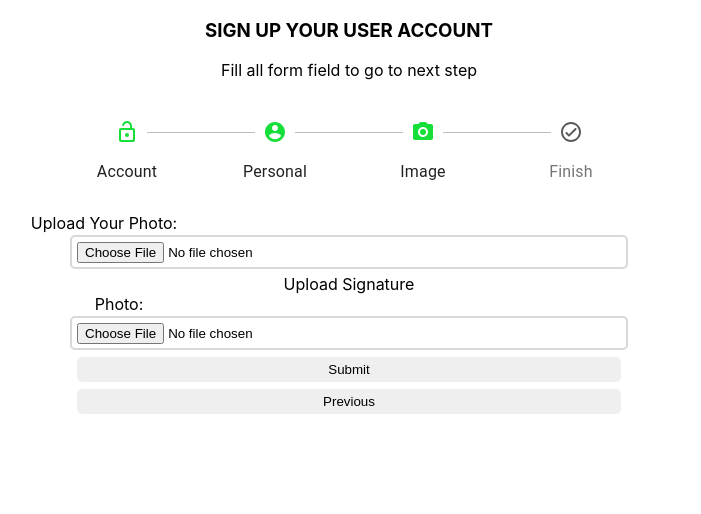
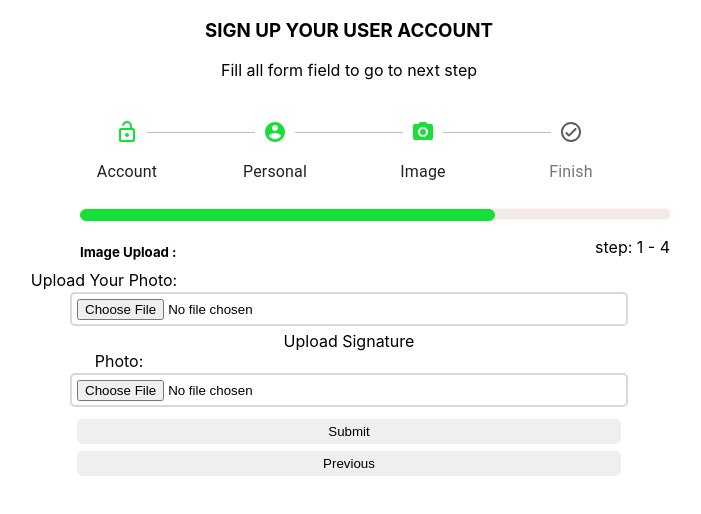
Before and after one commit to unusali1/multistep-user-signup, a React (Create React App) app: page /imageStep in a window 1280 px wide. Shown: the top 514 px of the page, without its empty margins (291-992 px from the left). Built offline with nearby package versions, Linux system fonts and the light colour scheme.

Commit message:
progressbar add

```diff
--- a/src/App.css
+++ b/src/App.css
@@ -32,7 +32,7 @@
   width: 85%;
   height: 25px;
   padding: 2px;
-  margin-top: 2px;
+  margin-top: 7px;
   border: none;
   border-radius: 5px;
   padding: 5px;
@@ -84,3 +84,26 @@
   border-radius: 5px;
   padding: 5px;
  }
+
+ .progressbar {
+  width: 590px;
+  height: 10px;
+  margin-bottom: 50px;
+  margin-left: 50px;
+  background-color: rgb(243, 233, 233);
+
+  border: 1px solid rgb(250, 243, 243);
+  border-radius: 10px 10px 10px 10px;
+}
+
+.progressbar div {
+  width: 33.3%;
+  height: 100%;
+  background-color: rgb(23, 223, 57);
+  border: 0.1px solid rgb(23, 223, 57);
+  border-radius: 10px 10px 10px 10px;
+}
+.step{
+  display: flex;
+  justify-content: space-between;
+}
--- a/src/Components/AccountStep.js
+++ b/src/Components/AccountStep.js
@@ -1,9 +1,13 @@
-import React from 'react'
+import React, { useContext } from 'react'
 import { useNavigate } from 'react-router-dom'
 import Progress from './Progress';
+import { multistepContext } from '../StepContext'
 
 const AccountStep = () => {
   const navigate = useNavigate();
+  const { setStep, userData, setUserData } = useContext(multistepContext)
+  const { currentStep } = useContext(multistepContext);
+
   const handleChange = (e) => {
     e.preventDefault();
     navigate("/personalStep");
@@ -11,12 +15,24 @@ const AccountStep = () => {
   return (
     <div className='App' >
       <Progress activeStep={0} />
+      <div className="progressbar">
+        <div
+          style={{ width: currentStep === 1 ? "25%" : "50%" }}
+        ></div>
+        <section className='step'>
+          <h5>Account Information :</h5>
+          <p>step: {setStep(1)}1 - 4</p>
+
+        </section>
+      </div>
       <div className="mx-2 w-full flex-1">
         <label className="inputfiledlebel">Email:*</label>
         <div >
 
           <input
             type="email"
+            onChange={(e) => setUserData({ ...userData, "email": e.target.value })}
+            value={userData["email"]}
             name="email"
             placeholder="Email Id"
             pattern="/\S+@\S+\.\S+/"
@@ -29,6 +45,8 @@ const AccountStep = () => {
         <label className="namelebel">UserName:*</label>
         <div>
           <input
+            onChange={(e) => setUserData({ ...userData, "username": e.target.value })}
+            value={userData["username"]}
             name="username"
             placeholder="Username"
             pattern="([A-Z])[\w+.]{1,}"
@@ -41,6 +59,8 @@ const AccountStep = () => {
         <label className="passwordlabel">Password:*</label>
         <div>
           <input
+            onChange={(e) => setUserData({ ...userData, "password": e.target.value })}
+            value={userData["password"]}
             name="password"
             placeholder="Password"
             type="password"
@@ -53,6 +73,8 @@ const AccountStep = () => {
         <label className="confirmlebel">Confirm Password:*</label>
         <div >
           <input
+            onChange={(e) => setUserData({ ...userData, "confirmpassword": e.target.value })}
+            value={userData["confirmpassword"] || ""}
             name="confirmpassword"
             placeholder="Confirm Password"
             type="password"
--- a/src/Components/FinishStep.js
+++ b/src/Components/FinishStep.js
@@ -1,10 +1,23 @@
-import React from 'react'
+import React, { useContext } from 'react'
 import Progress from './Progress'
+import { multistepContext } from '../StepContext'
 
 const FinishStep = () => {
+    const { setStep} = useContext(multistepContext)
+    const {currentStep}= useContext(multistepContext);
     return (
         <div className="App">
             <Progress activeStep={3} />
+            <div className="progressbar">
+        <div
+          style={{ width: currentStep=== 1 ? "100%" : "100%"  }}
+        ></div>
+       <section className='step'>
+       <h5>Finish :</h5>
+       <p>step: {setStep(1)}1 - 4</p>
+
+       </section>
+      </div>
             <div>
                 <h4>SUCCESS!</h4>
                 <h6> Your Have <br></br>Successfully <br></br>Signed Up.</h6>
--- a/src/Components/ImageStep.js
+++ b/src/Components/ImageStep.js
@@ -1,9 +1,12 @@
-import React from 'react'
+import React, { useContext } from 'react'
 import { useNavigate } from 'react-router-dom';
 import Progress from './Progress';
+import { multistepContext } from '../StepContext'
 
 const ImageStep = () => {
   const navigate = useNavigate();
+  const { setStep, userData, setUserData } = useContext(multistepContext)
+  const { currentStep } = useContext(multistepContext);
   const handleChange = () => {
     navigate("/finishStep")
   }
@@ -13,11 +16,22 @@ const ImageStep = () => {
   return (
     <div className='App'>
       <Progress activeStep={2} />
-    <div className="inputcontainer">
+      <div className="progressbar">
+        <div
+          style={{ width: currentStep === 3 ? "75%" : "70%" }}
+        ></div>
+        <section className='step'>
+          <h5>Image Upload :</h5>
+          <p>step: {setStep(1)}1 - 4</p>
+
+        </section>
+      </div>
+      <div className="inputcontainer">
         <label className="imagelabel">Upload Your Photo:</label>
         <div>
           <input
-
+            onChange={(e) => setUserData({ ...userData, "image": e.target.value })}
+            value={userData["image"]}
             name="image"
             type="file"
             className="imageinput"
@@ -29,7 +43,8 @@ const ImageStep = () => {
         <label className="signaturelabel"> Upload Signature Photo:</label>
         <div>
           <input
-
+            onChange={(e) => setUserData({ ...userData, "signature": e.target.value })}
+            value={userData["signature"]}
             name="signature"
             type="file"
             className="imageinput"
--- a/src/Components/PersonalStep.js
+++ b/src/Components/PersonalStep.js
@@ -1,9 +1,12 @@
-import React from 'react'
+import React, { useContext } from 'react'
 import { useNavigate } from 'react-router-dom'
 import Progress from './Progress';
+import { multistepContext } from '../StepContext'
 
 const PersonalStep = () => {
   const navigate = useNavigate();
+  const { setStep, userData, setUserData } = useContext(multistepContext)
+  const { currentStep } = useContext(multistepContext);
   const handleChange = () => {
     navigate("/imageStep")
   }
@@ -13,11 +16,22 @@ const PersonalStep = () => {
   return (
     <div className='App'>
       <Progress activeStep={1} />
+      <div className="progressbar">
+        <div
+          style={{ width: currentStep === 2 ? "50%" : "50%" }}
+        ></div>
+        <section className='step'>
+          <h5>Personal Information :</h5>
+          <p>step: {setStep(1)}2 - 4</p>
+
+        </section>
+      </div>
       <div className="inputcontainer">
         <label className="firstnamelabel">First Name:*</label>
         <div >
           <input
-
+            onChange={(e) => setUserData({ ...userData, "firstname": e.target.value })}
+            value={userData["firstname"]}
             name="firstname"
             placeholder="First Name"
             type="text"
@@ -29,7 +43,8 @@ const PersonalStep = () => {
         <label className="firstnamelabel">Last Name:*</label>
         <div >
           <input
-
+            onChange={(e) => setUserData({ ...userData, "lastname": e.target.value })}
+            value={userData["lastname"]}
             name="lastname"
             placeholder="Last Name"
             type="text"
@@ -42,7 +57,8 @@ const PersonalStep = () => {
         <label className="contactlabel">Contact No:*</label>
         <div >
           <input
-
+            onChange={(e) => setUserData({ ...userData, "contact": e.target.value })}
+            value={userData["contact"]}
             name="contact"
             placeholder="Contact No"
             type="number"
@@ -55,7 +71,8 @@ const PersonalStep = () => {
         <label className="altercontact">Alternative Contact No:*</label>
         <div>
           <input
-
+            onChange={(e) => setUserData({ ...userData, "alternativecontact": e.target.value })}
+            value={userData["alternativecontact"]}
             name="alternativecontact"
             placeholder="Alternative Contact No"
             type="number"
--- a/src/Components/Progress.js
+++ b/src/Components/Progress.js
@@ -25,14 +25,6 @@ const Progress = ({ activeStep }) => {
     },
   ];
 
-  const stepStyles = {
-    boxSizing: "border-box",
-    width:"50%",
-    alignItems: "center",
-    justifyContent: "center",
-    marginleft: "20%"
-
-  };
 
   return (
     <>
--- /dev/null
+++ b/src/StepContext.js
@@ -0,0 +1,20 @@
+import React, { useState } from 'react'
+
+import App from "./App";
+
+export const multistepContext = React.createContext();
+const StepContext = () => {
+    const [currentStep ,setStep ] = useState(1);
+    const [userData, setUserData] = useState([]);
+
+
+  return (
+    <div>
+        <multistepContext.Provider value={{currentStep, setStep,userData, setUserData}}>
+         <App />
+        </multistepContext.Provider>
+    </div>
+  )
+}
+
+export default StepContext
--- a/src/index.js
+++ b/src/index.js
@@ -2,11 +2,13 @@ import React from 'react';
 import ReactDOM from 'react-dom/client';
 import './index.css';
 import App from './App';
-
+import StepContext  from './StepContext';
 
 const root = ReactDOM.createRoot(document.getElementById('root'));
 root.render(
-  <React.StrictMode>
+  <StepContext>
+    <React.StrictMode>
     <App />
   </React.StrictMode>
+  </StepContext>
 );
```
Lines whose indentation alone changed are shown as unchanged.
